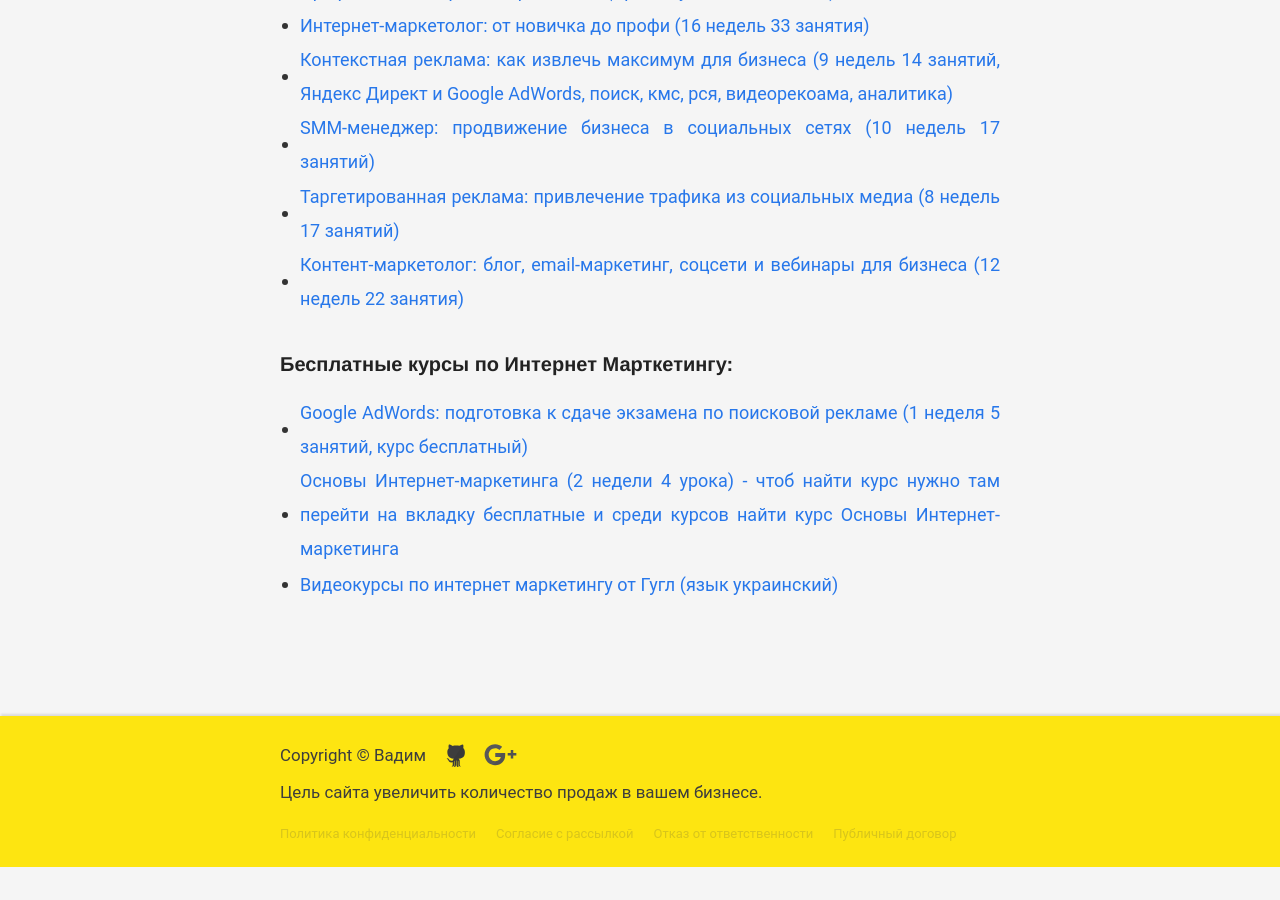
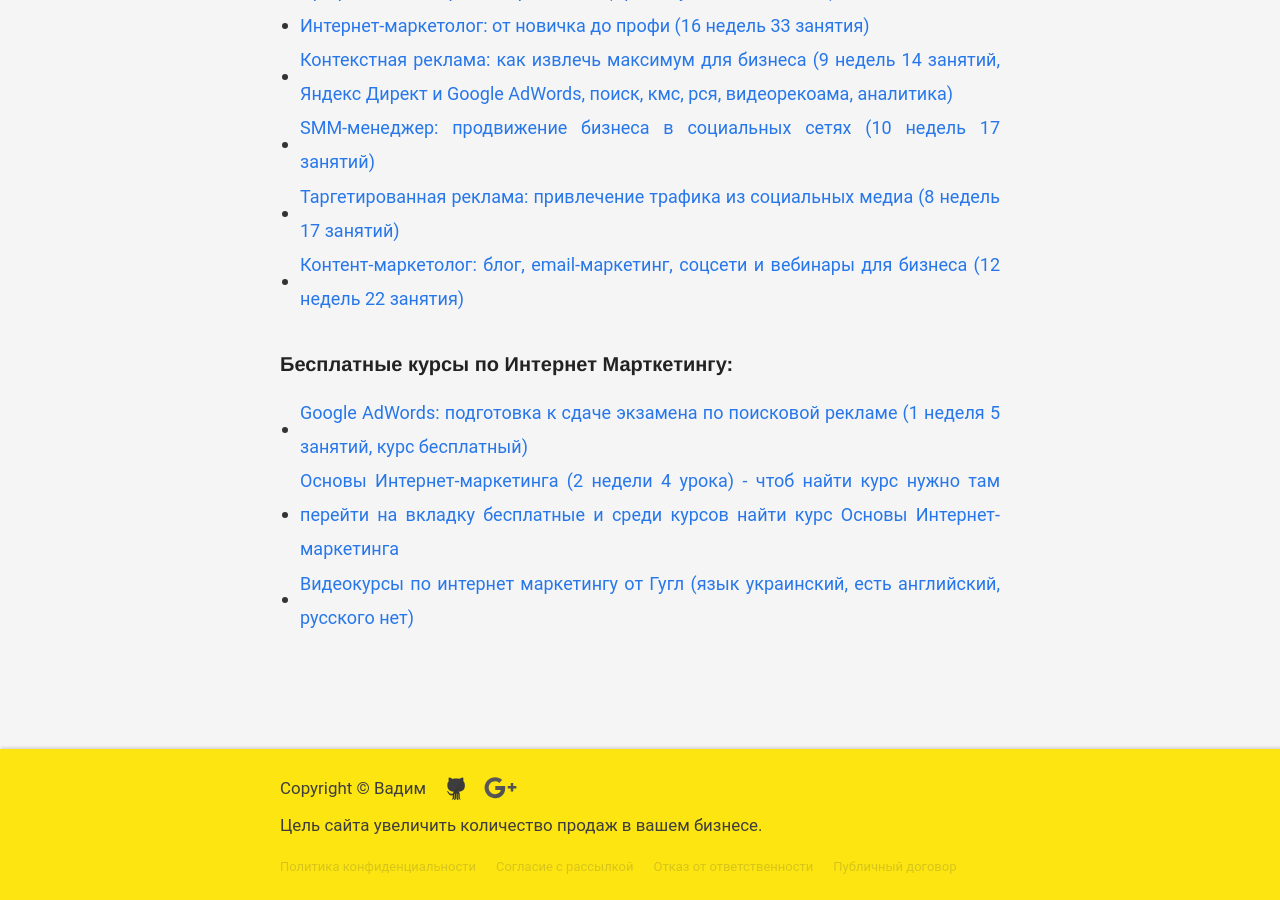
Before and after one commit to VadymVolos/vadymvolos.github.io, a Jekyll site: the page built from _posts/digital-marketing/2016-12-09-kakie-kursy-vybrat-po-internet-marketingu.md, in a window 1280 px wide and 900 px high, scrolled down 1711 px. Built offline with Jekyll 4.4.1, drawn with Linux system fonts in a browser that asks for light colours; nearby versions of some CDN libraries; comment, search, counter and statistics services are not loaded; before the commit the page ends 2578 px from its top, so only the background shows below that.

Commit message:
Update 2016-12-09-kakie-kursy-vybrat-po-internet-marketingu.md

```diff
--- a/_posts/digital-marketing/2016-12-09-kakie-kursy-vybrat-po-internet-marketingu.md
+++ b/_posts/digital-marketing/2016-12-09-kakie-kursy-vybrat-po-internet-marketingu.md
@@ -71,6 +71,6 @@
 		Основы Интернет-маркетинга (2 недели 4 урока) - чтоб найти курс нужно там перейти на вкладку бесплатные и среди курсов найти курс Основы Интернет-маркетинга
 	    </a></li>
 	    	<li><a rel="nofollow" target="_blank" href="https://digitalworkshop-ua.withgoogle.com/topic-library" onclick="ga('send', 'event', 'outbound', 'click', 'https://digitalworkshop-ua.withgoogle.com/topic-library');" class="hvr-wobble-vertical">
-		Видеокурсы по интернет маркетингу от Гугл (язык украинский)
+		Видеокурсы по интернет маркетингу от Гугл (язык украинский, есть английский, русского нет)
 	    </a></li>
 </ul>
```
